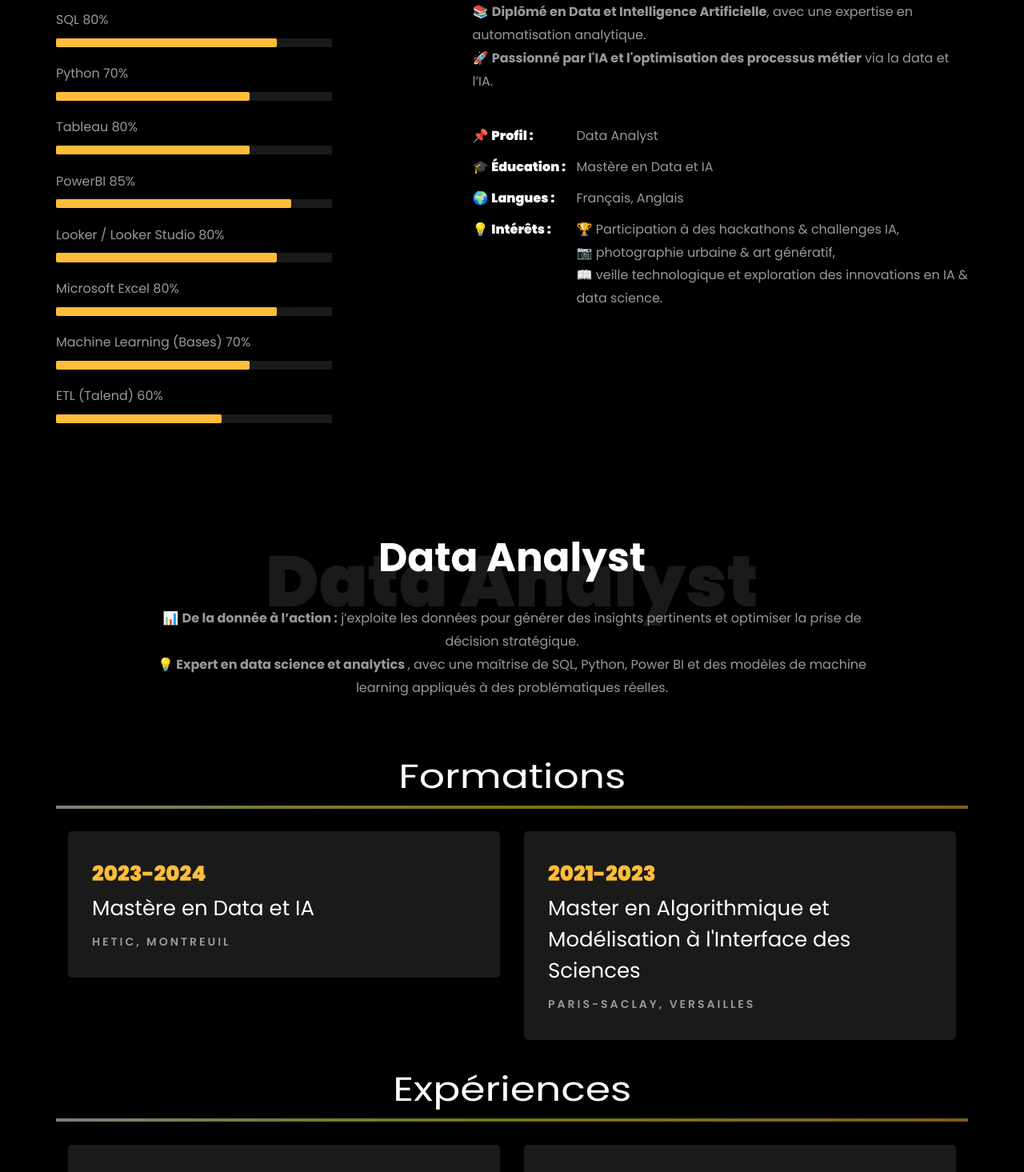
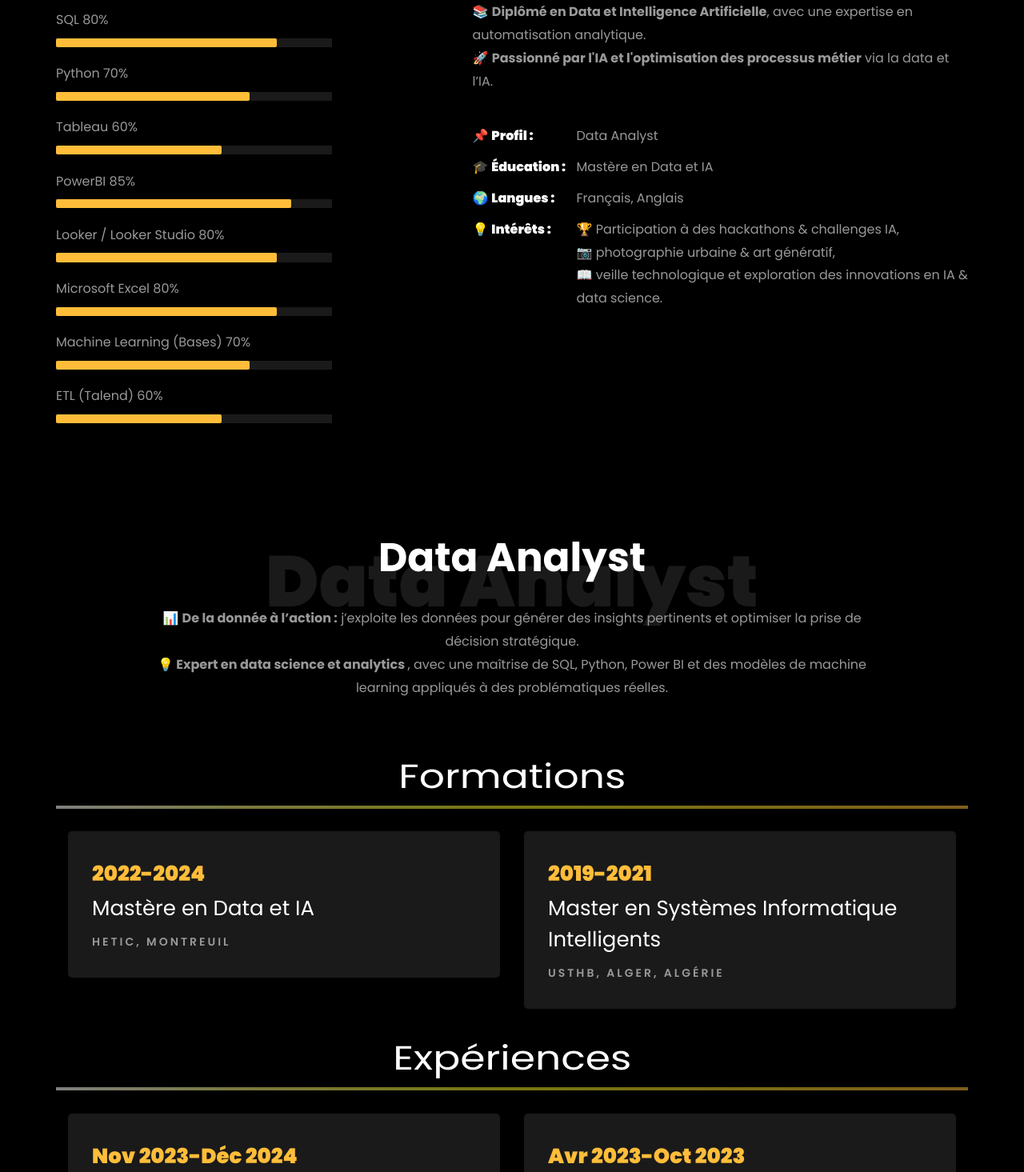
Before and after one commit to Nazimbsk/Portfolio, a plain HTML site: page index.html in a window 1280 px wide. Shown: the part 1075-2540 px from the top of the page at 80% size. Drawn offline with Linux system fonts and the light colour scheme; files whose address does not match are found by name.

Commit message:
correction et mise a jour cv

```diff
--- a/index.html
+++ b/index.html
@@ -238,9 +238,9 @@
 										<div class="progress-bar" role="progressbar" style="width: 70%" aria-valuenow="85" aria-valuemin="0"
 											aria-valuemax="100"></div>
 									</div>
-									<span>Tableau</span> <span class="pull-right">80%</span>
+									<span>Tableau</span> <span class="pull-right">60%</span>
 									<div class="progress">
-										<div class="progress-bar" role="progressbar" style="width: 70%" aria-valuenow="80" aria-valuemin="0"
+										<div class="progress-bar" role="progressbar" style="width: 60%" aria-valuenow="80" aria-valuemin="0"
 											aria-valuemax="100"></div>
 									</div>
 
@@ -337,7 +337,7 @@
 			<div class="row">
     			<div class="col-md-6">
     				<div class="resume-wrap ftco-animate">
-    					<span class="date">2023-2024</span>
+    					<span class="date">2022-2024</span>
     					<h2>Mastère en Data et IA</h2>
     					<span class="position">HETIC, Montreuil</span>
 
@@ -346,9 +346,9 @@
 
     			<div class="col-md-6">
     				<div class="resume-wrap ftco-animate">
-    					<span class="date">2021-2023</span>
-    					<h2>Master en Algorithmique et Modélisation à l'Interface des Sciences</h2>
-    					<span class="position">Paris-Saclay, Versailles</span>    				</div>
+    					<span class="date">2019-2021</span>
+    					<h2>Master en Systèmes Informatique Intelligents</h2>
+    					<span class="position">USTHB, Alger, Algérie</span>    				</div>
 				</div>
     		</div>
 
@@ -387,7 +387,7 @@
 
 		<div class="row justify-content-center mt-5">
 			<div class="col-md-6 text-center ftco-animate">
-				<p><a href="https://drive.google.com/file/d/1Eyk4CxfpjPwPQvVPOOf51jYGApDHsgnP/view?usp=sharing" target="_blank" rel="noopener noreferrer" class="btn btn-primary py-4 px-5">Télécharger mon CV</a></p>
+				<p><a href="https://drive.google.com/file/d/1IdhA2p0N7eDVlav_IJdGKQb_wWQofvmO/view?usp=sharing" target="_blank" rel="noopener noreferrer" class="btn btn-primary py-4 px-5">Télécharger mon CV</a></p>
 			</div>
 		</div>
 	</div>
@@ -513,7 +513,7 @@
           			<span class="icon-globe"></span>
           		</div>
           		<h3 class="mb-4">
-					<a href="https://drive.google.com/file/d/1Eyk4CxfpjPwPQvVPOOf51jYGApDHsgnP/view?usp=sharing" target="_blank" rel="noopener noreferrer">Télécharger CV</a></h3>
+					<a href="https://drive.google.com/file/d/1IdhA2p0N7eDVlav_IJdGKQb_wWQofvmO/view?usp=sharing" target="_blank" rel="noopener noreferrer">Télécharger CV</a></h3>
 	          </div>
           </div>
 
```
